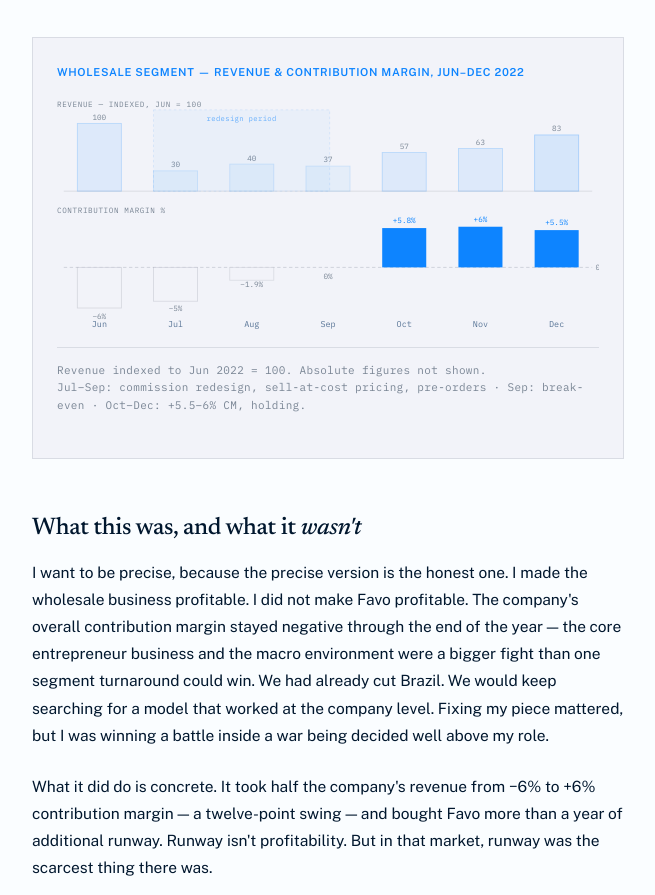
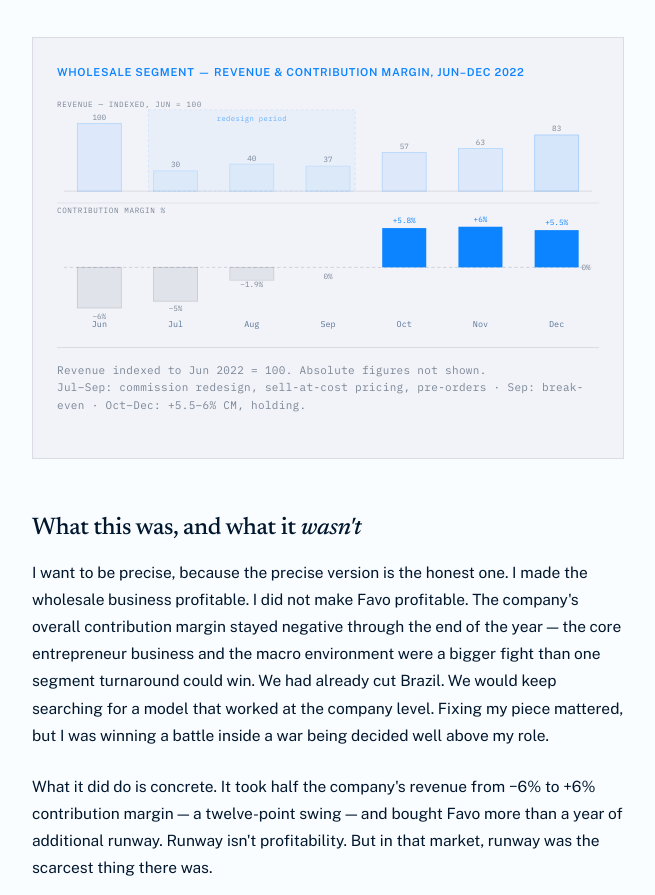
Before and after one commit to juandiegopd/juandiego-work, a plain HTML site: page blog/half-our-gmv/index.html in a window 1280 px wide. Shown: the part 3484-4379 px from the top of the page, without its empty margins (312-967 px from the left). Drawn offline with nearby package versions, Linux system fonts and the light colour scheme.

Commit message:
Fix chart: redesign period span, neg bar visibility, panel divider
- Redesign box corrected from x=114 w=208 (ended mid-Sep) to
  x=108 w=244 — now fully covers Jul, Aug, Sep bars (Jul–Sep is
  the documented redesign period, Sep = break-even)
- Negative CM bar fill changed from #F2F3F9 (identical to panel bg)
  to rgba(0,23,46,0.07) so bars are visible against surface-100
- "0%" label moved inside viewBox with text-anchor:end
- 1px separator rule added between revenue and CM panels

Co-Authored-By: Claude Sonnet 4.6 <noreply@anthropic.com>

```diff
--- a/blog/half-our-gmv/index.html
+++ b/blog/half-our-gmv/index.html
@@ -304,20 +304,24 @@ footer{
           <text x="500" y="55"    font-size="9" fill="#798594" text-anchor="middle">63</text>
           <text x="590" y="39"    font-size="9" fill="#798594" text-anchor="middle">83</text>
 
-          <!-- redesign period label -->
-          <rect x="114" y="14" width="208" height="96" fill="rgba(13,132,255,0.04)" stroke="rgba(13,132,255,0.12)" stroke-width="1" stroke-dasharray="3,3"/>
-          <text x="218" y="27" font-size="8.5" fill="rgba(13,132,255,0.6)" text-anchor="middle" letter-spacing=".05em">redesign period</text>
+          <!-- redesign period: Jul–Sep (bars x=114–346, +6px padding each side) -->
+          <rect x="108" y="14" width="244" height="96" fill="rgba(13,132,255,0.04)" stroke="rgba(13,132,255,0.12)" stroke-width="1" stroke-dasharray="3,3"/>
+          <text x="230" y="27" font-size="8.5" fill="rgba(13,132,255,0.6)" text-anchor="middle" letter-spacing=".05em">redesign period</text>
+
+          <!-- ── PANEL DIVIDER ── -->
+          <line x1="0" y1="124" x2="640" y2="124" stroke="rgba(0,23,46,0.08)" stroke-width="1"/>
 
           <!-- ── CM PANEL ── -->
           <!-- zero line at y=200, range ±6 → ±48px -->
           <text x="0" y="136" font-size="9" fill="#798594" letter-spacing=".08em">CONTRIBUTION MARGIN %</text>
           <line x1="8" y1="200" x2="632" y2="200" stroke="rgba(0,23,46,0.18)" stroke-width="1" stroke-dasharray="4,3"/>
-          <text x="636" y="203" font-size="9" fill="#798594">0%</text>
+          <text x="630" y="203" font-size="9" fill="#798594" text-anchor="end">0%</text>
 
           <!-- CM negative bars: Jun -6 h=48, Jul -5 h=40, Aug -1.9 h=15.2 -->
-          <rect x="24"  y="200" width="52" height="48"   fill="#F2F3F9" stroke="rgba(0,23,46,0.12)" stroke-width="1"/>
-          <rect x="114" y="200" width="52" height="40"   fill="#F2F3F9" stroke="rgba(0,23,46,0.12)" stroke-width="1"/>
-          <rect x="204" y="200" width="52" height="15.2" fill="#F2F3F9" stroke="rgba(0,23,46,0.10)" stroke-width="1"/>
+          <!-- fill uses a tint darker than surface-100 bg so bars are visible -->
+          <rect x="24"  y="200" width="52" height="48"   fill="rgba(0,23,46,0.07)" stroke="rgba(0,23,46,0.15)" stroke-width="1"/>
+          <rect x="114" y="200" width="52" height="40"   fill="rgba(0,23,46,0.07)" stroke="rgba(0,23,46,0.15)" stroke-width="1"/>
+          <rect x="204" y="200" width="52" height="15.2" fill="rgba(0,23,46,0.07)" stroke="rgba(0,23,46,0.12)" stroke-width="1"/>
 
           <!-- Sep = 0, no bar -->
 
```
